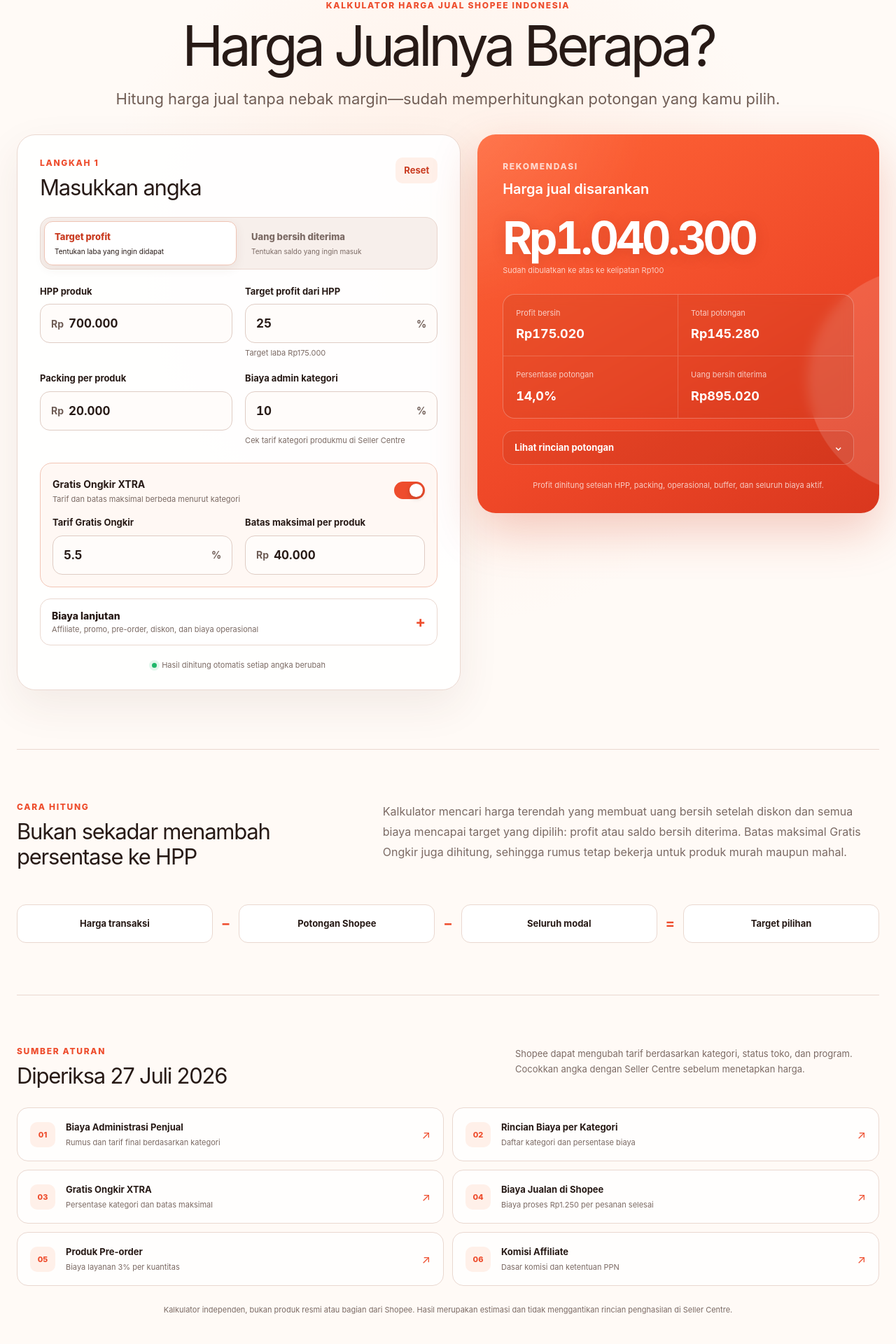
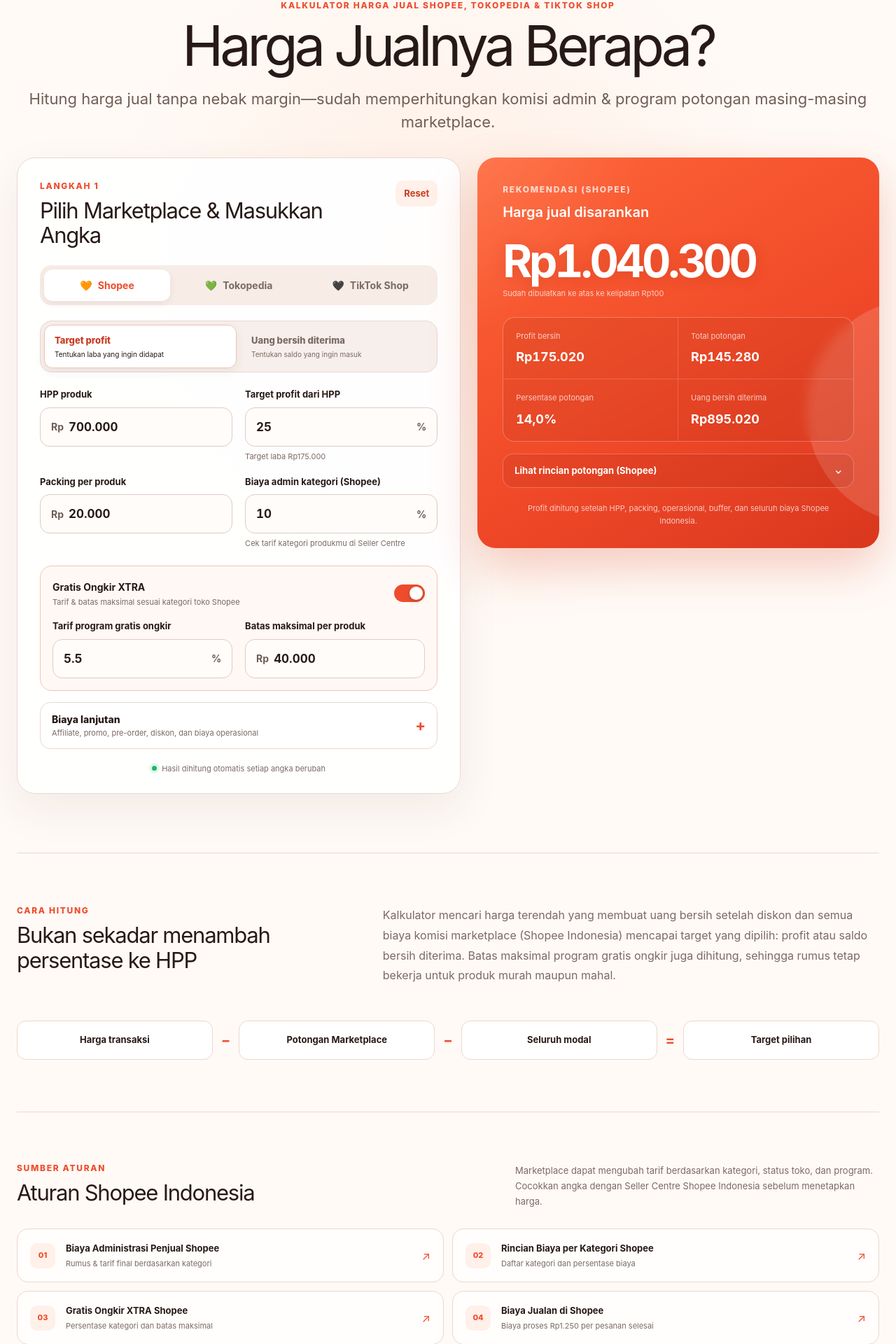
Before and after one commit to haadziqf/alkulator-harga-shopee, a Next.js app: page / in a window 1280 px wide. Shown: the part 140-2060 px from the top of the page at 70% size. Built offline with nearby package versions, Linux system fonts and the light colour scheme.

Commit message:
Add Tokopedia and TikTok Shop support with custom fee rules, presets, and platform selector

```diff
--- a/app/globals.css
+++ b/app/globals.css
@@ -892,3 +892,51 @@
     transition-duration: 0.01ms !important;
   }
 }
+
+.platform-selector {
+  display: grid;
+  grid-template-columns: repeat(3, minmax(0, 1fr));
+  gap: 8px;
+  margin-bottom: 22px;
+  padding: 6px;
+  background: #f7ece6;
+  border-radius: 16px;
+}
+
+.platform-btn {
+  display: flex;
+  align-items: center;
+  justify-content: center;
+  gap: 8px;
+  padding: 12px 10px;
+  border: none;
+  border-radius: 12px;
+  background: transparent;
+  color: var(--muted);
+  font-size: 14px;
+  font-weight: 750;
+  cursor: pointer;
+  transition: all 180ms ease;
+}
+
+.platform-btn:hover {
+  color: var(--ink);
+  background: rgba(255, 255, 255, 0.5);
+}
+
+.platform-btn.active {
+  background: white;
+  box-shadow: 0 4px 12px rgba(0, 0, 0, 0.06);
+}
+
+.platform-btn.shopee.active {
+  color: #ee4d2d;
+}
+
+.platform-btn.tokopedia.active {
+  color: #03ac0e;
+}
+
+.platform-btn.tiktok.active {
+  color: #000000;
+}
--- a/app/page.tsx
+++ b/app/page.tsx
@@ -17,8 +17,123 @@
   format: (value: number) => `Rp${formatNumber(value)}`,
 };
 
+type Platform = "shopee" | "tokopedia" | "tiktok";
+
+interface PlatformConfig {
+  id: Platform;
+  name: string;
+  badge: string;
+  icon: string;
+  adminRateDefault: number;
+  shippingRateDefault: number;
+  shippingCapDefault: number;
+  shippingLabel: string;
+  shippingDesc: string;
+  promoLabel: string;
+  promoRateDefault: number;
+  sources: { title: string; desc: string; url: string }[];
+}
+
+const PLATFORMS: Record<Platform, PlatformConfig> = {
+  shopee: {
+    id: "shopee",
+    name: "Shopee Indonesia",
+    badge: "Shopee",
+    icon: "🧡",
+    adminRateDefault: 10,
+    shippingRateDefault: 5.5,
+    shippingCapDefault: 40000,
+    shippingLabel: "Gratis Ongkir XTRA",
+    shippingDesc: "Tarif & batas maksimal sesuai kategori toko Shopee",
+    promoLabel: "Promo XTRA",
+    promoRateDefault: 4.5,
+    sources: [
+      {
+        title: "Biaya Administrasi Penjual Shopee",
+        desc: "Rumus & tarif final berdasarkan kategori",
+        url: "https://seller.shopee.co.id/edu/article/7187",
+      },
+      {
+        title: "Rincian Biaya per Kategori Shopee",
+        desc: "Daftar kategori dan persentase biaya",
+        url: "https://seller.shopee.co.id/edu/article/15965",
+      },
+      {
+        title: "Gratis Ongkir XTRA Shopee",
+        desc: "Persentase kategori dan batas maksimal",
+        url: "https://seller.shopee.co.id/edu/article/7216",
+      },
+      {
+        title: "Biaya Jualan di Shopee",
+        desc: "Biaya proses Rp1.250 per pesanan selesai",
+        url: "https://seller.shopee.co.id/edu/article/16055",
+      },
+    ],
+  },
+  tokopedia: {
+    id: "tokopedia",
+    name: "Tokopedia",
+    badge: "Tokopedia",
+    icon: "💚",
+    adminRateDefault: 8,
+    shippingRateDefault: 4,
+    shippingCapDefault: 10000,
+    shippingLabel: "Bebas Ongkir Tokopedia",
+    shippingDesc: "Program Bebas Ongkir Tokopedia (Power Shop / Regular)",
+    promoLabel: "Promo Tokopedia",
+    promoRateDefault: 3.5,
+    sources: [
+      {
+        title: "Biaya Layanan Tokopedia 2025/2026",
+        desc: "Skema Power Shop dan Seller Regular",
+        url: "https://seller.tokopedia.com/edu/",
+      },
+      {
+        title: "Ketentuan Program Bebas Ongkir Tokopedia",
+        desc: "Persentase biaya & batas maksimal potongan",
+        url: "https://seller.tokopedia.com/edu/",
+      },
+      {
+        title: "Komisi Platform Tokopedia",
+        desc: "Komisi platform & diskon program GMV Max",
+        url: "https://seller.tokopedia.com/edu/",
+      },
+    ],
+  },
+  tiktok: {
+    id: "tiktok",
+    name: "TikTok Shop by Tokopedia",
+    badge: "TikTok Shop",
+    icon: "🖤",
+    adminRateDefault: 7,
+    shippingRateDefault: 4.5,
+    shippingCapDefault: 40000,
+    shippingLabel: "Gratis Ongkir / Komisi Dinamis",
+    shippingDesc: "Komisi dinamis pendanaan gratis ongkir pembeli",
+    promoLabel: "Promo TikTok Shop",
+    promoRateDefault: 3,
+    sources: [
+      {
+        title: "Panduan Biaya Komisi TikTok Shop",
+        desc: "Komisi platform & komisi dinamis per kategori",
+        url: "https://seller-id.tiktok.com/university/",
+      },
+      {
+        title: "Biaya Pemrosesan TikTok Shop",
+        desc: "Biaya pemrosesan transaksi Rp1.250",
+        url: "https://seller-id.tiktok.com/university/",
+      },
+      {
+        title: "Program Growth Xtra TikTok Shop",
+        desc: "Diskon komisi platform dengan GMV Max",
+        url: "https://seller-id.tiktok.com/university/",
+      },
+    ],
+  },
+};
 
 type Inputs = {
+  platform: Platform;
   targetMode: "profit" | "net";
   targetNetRevenue: number;
   hpp: number;
@@ -43,6 +158,7 @@
 };
 
 const initialInputs: Inputs = {
+  platform: "shopee",
   targetMode: "profit",
   targetNetRevenue: 900000,
   hpp: 700000,
@@ -245,7 +361,10 @@
 export default function Home() {
   const [input, setInput] = useState(initialInputs);
   const [showAdvanced, setShowAdvanced] = useState(false);
+
+  const activePlatform = PLATFORMS[input.platform];
   const result = useMemo(() => solvePrice(input), [input]);
+
   const totalFees =
     result.variableFees +
     result.processOrder +
@@ -254,6 +373,18 @@
 
   const patch = <K extends keyof Inputs>(key: K, value: Inputs[K]) =>
     setInput((current) => ({ ...current, [key]: value }));
+
+  const changePlatform = (newPlatform: Platform) => {
+    const config = PLATFORMS[newPlatform];
+    setInput((prev) => ({
+      ...prev,
+      platform: newPlatform,
+      adminRate: config.adminRateDefault,
+      shippingRate: config.shippingRateDefault,
+      shippingCap: config.shippingCapDefault,
+      promoRate: config.promoRateDefault,
+    }));
+  };
 
   return (
     <main>
@@ -270,14 +401,14 @@
           <a href="#sumber">Sumber aturan</a>
         </div>
         <a className="checked-date" href="#sumber">
-          <span aria-hidden="true">▣</span> Aturan diperiksa 27 Jul 2026
+          <span aria-hidden="true">▣</span> Aturan diperiksa 2026
         </a>
       </nav>
 
       <section className="hero shell" id="kalkulator">
-        <p className="eyebrow">Kalkulator harga jual Shopee Indonesia</p>
+        <p className="eyebrow">Kalkulator harga jual Shopee, Tokopedia & TikTok Shop</p>
         <h1>Harga Jualnya Berapa?</h1>
-        <p>Hitung harga jual tanpa nebak margin—sudah memperhitungkan potongan yang kamu pilih.</p>
+        <p>Hitung harga jual tanpa nebak margin—sudah memperhitungkan komisi admin & program potongan masing-masing marketplace.</p>
       </section>
 
       <section className="calculator shell">
@@ -285,15 +416,34 @@
           <div className="card-heading">
             <div>
               <p className="step">Langkah 1</p>
-              <h2>Masukkan angka</h2>
+              <h2>Pilih Marketplace & Masukkan Angka</h2>
             </div>
             <button className="reset" onClick={() => setInput(initialInputs)}>
               Reset
             </button>
           </div>
 
+          {/* Marketplace Platform Selector */}
+          <div className="platform-selector" aria-label="Pilih Marketplace">
+            {(Object.keys(PLATFORMS) as Platform[]).map((platKey) => {
+              const p = PLATFORMS[platKey];
+              return (
+                <button
+                  key={platKey}
+                  type="button"
+                  className={`platform-btn ${platKey} ${input.platform === platKey ? "active" : ""}`}
+                  onClick={() => changePlatform(platKey)}
+                >
+                  <span>{p.icon}</span>
+                  <span>{p.badge}</span>
+                </button>
+              );
+            })}
+          </div>
+
           <div className="target-mode" aria-label="Pilih target perhitungan">
             <button
+              type="button"
               className={input.targetMode === "profit" ? "active" : ""}
               onClick={() => patch("targetMode", "profit")}
               aria-pressed={input.targetMode === "profit"}
@@ -302,6 +452,7 @@
               <small>Tentukan laba yang ingin didapat</small>
             </button>
             <button
+              type="button"
               className={input.targetMode === "net" ? "active" : ""}
               onClick={() => patch("targetMode", "net")}
               aria-pressed={input.targetMode === "net"}
@@ -329,7 +480,7 @@
                 label="Uang bersih ingin diterima"
                 value={input.targetNetRevenue}
                 onChange={(value) => patch("targetNetRevenue", value)}
-                hint="Saldo setelah diskon dan biaya Shopee, sebelum dikurangi modal"
+                hint="Saldo setelah diskon dan biaya komisi, sebelum dikurangi modal"
               />
             )}
             <MoneyInput
@@ -338,7 +489,7 @@
               onChange={(value) => patch("packing", value)}
             />
             <PercentInput
-              label="Biaya admin kategori"
+              label={`Biaya admin kategori (${activePlatform.badge})`}
               value={input.adminRate}
               onChange={(value) => patch("adminRate", value)}
               hint="Cek tarif kategori produkmu di Seller Centre"
@@ -349,13 +500,13 @@
             <Toggle
               checked={input.shippingOn}
               onChange={(value) => patch("shippingOn", value)}
-              label="Gratis Ongkir XTRA"
-              description="Tarif dan batas maksimal berbeda menurut kategori"
+              label={activePlatform.shippingLabel}
+              description={activePlatform.shippingDesc}
             />
             {input.shippingOn && (
               <div className="program-fields">
                 <PercentInput
-                  label="Tarif Gratis Ongkir"
+                  label="Tarif program gratis ongkir"
                   value={input.shippingRate}
                   onChange={(value) => patch("shippingRate", value)}
                 />
@@ -369,6 +520,7 @@
           </div>
 
           <button
+            type="button"
             className="advanced-button"
             onClick={() => setShowAdvanced((value) => !value)}
             aria-expanded={showAdvanced}
@@ -385,7 +537,7 @@
                   label="Diskon/voucher seller"
                   value={input.sellerDiscount}
                   onChange={(value) => patch("sellerDiscount", value)}
-                  hint="Tidak termasuk voucher yang ditanggung Shopee"
+                  hint="Tidak termasuk voucher yang ditanggung marketplace"
                 />
                 <MoneyInput
                   label="Operasional per produk"
@@ -424,11 +576,11 @@
                 <Toggle
                   checked={input.promoOn}
                   onChange={(value) => patch("promoOn", value)}
-                  label="Promo XTRA"
+                  label={activePlatform.promoLabel}
                 />
                 {input.promoOn && (
                   <PercentInput
-                    label="Tarif Promo XTRA"
+                    label={`Tarif ${activePlatform.promoLabel}`}
                     value={input.promoRate}
                     onChange={(value) => patch("promoRate", value)}
                   />
@@ -462,8 +614,8 @@
                 <Toggle
                   checked={input.mallPayment}
                   onChange={(value) => patch("mallPayment", value)}
-                  label="Biaya pembayaran Shopee Mall"
-                  description="Tambahan 1,8%; aktifkan hanya untuk toko Mall"
+                  label="Biaya Toko Official / Mall"
+                  description="Tambahan biaya transaksi toko Mall/Official"
                 />
               </div>
             </div>
@@ -473,7 +625,7 @@
         </div>
 
         <aside className="result-card" aria-live="polite">
-          <p className="step light">Rekomendasi</p>
+          <p className="step light">Rekomendasi ({activePlatform.badge})</p>
           <h2>Harga jual disarankan</h2>
           <strong className="big-price">{rupiah.format(result.price)}</strong>
           <p className="rounding">Sudah dibulatkan ke atas ke kelipatan Rp100</p>
@@ -498,22 +650,22 @@
           </div>
 
           <details className="breakdown">
-            <summary>Lihat rincian potongan <span>⌄</span></summary>
+            <summary>Lihat rincian potongan ({activePlatform.badge}) <span>⌄</span></summary>
             <div>
               {result.sellerDiscountNominal > 0 && <p><span>Diskon seller</span><b>{rupiah.format(result.sellerDiscountNominal)}</b></p>}
-              <p><span>Biaya admin</span><b>{rupiah.format(result.admin)}</b></p>
-              {result.shipping > 0 && <p><span>Gratis Ongkir XTRA</span><b>{rupiah.format(result.shipping)}</b></p>}
-              {result.promo > 0 && <p><span>Promo XTRA</span><b>{rupiah.format(result.promo)}</b></p>}
+              <p><span>Biaya admin ({activePlatform.badge})</span><b>{rupiah.format(result.admin)}</b></p>
+              {result.shipping > 0 && <p><span>{activePlatform.shippingLabel}</span><b>{rupiah.format(result.shipping)}</b></p>}
+              {result.promo > 0 && <p><span>{activePlatform.promoLabel}</span><b>{rupiah.format(result.promo)}</b></p>}
               {result.affiliate > 0 && <p><span>Affiliate + PPN</span><b>{rupiah.format(result.affiliate)}</b></p>}
               {result.preorder > 0 && <p><span>Pre-order</span><b>{rupiah.format(result.preorder)}</b></p>}
-              {result.mallPayment > 0 && <p><span>Pembayaran Mall</span><b>{rupiah.format(result.mallPayment)}</b></p>}
+              {result.mallPayment > 0 && <p><span>Fitur Mall/Official</span><b>{rupiah.format(result.mallPayment)}</b></p>}
               <p><span>Proses pesanan per produk</span><b>{rupiah.format(result.processOrder)}</b></p>
             </div>
           </details>
           <p className="result-footnote">
             {input.targetMode === "profit"
-              ? "Profit dihitung setelah HPP, packing, operasional, buffer, dan seluruh biaya aktif."
-              : `Harga dihitung agar uang bersih minimal ${rupiah.format(input.targetNetRevenue)} setelah seluruh potongan aktif.`}
+              ? `Profit dihitung setelah HPP, packing, operasional, buffer, dan seluruh biaya ${activePlatform.name}.`
+              : `Harga dihitung agar uang bersih minimal ${rupiah.format(input.targetNetRevenue)} setelah seluruh potongan ${activePlatform.name}.`}
           </p>
         </aside>
       </section>
@@ -525,14 +677,14 @@
         </div>
         <p>
           Kalkulator mencari harga terendah yang membuat uang bersih setelah
-          diskon dan semua biaya mencapai target yang dipilih: profit atau saldo
-          bersih diterima. Batas maksimal Gratis Ongkir juga dihitung, sehingga
+          diskon dan semua biaya komisi marketplace ({activePlatform.name}) mencapai target yang dipilih: profit atau saldo
+          bersih diterima. Batas maksimal program gratis ongkir juga dihitung, sehingga
           rumus tetap bekerja untuk produk murah maupun mahal.
         </p>
         <div className="formula">
           <span>Harga transaksi</span>
           <b>−</b>
-          <span>Potongan Shopee</span>
+          <span>Potongan Marketplace</span>
           <b>−</b>
           <span>Seluruh modal</span>
           <b>=</b>
@@ -544,36 +696,28 @@
         <div className="sources-heading">
           <div>
             <p className="step">Sumber aturan</p>
-            <h2>Diperiksa 27 Juli 2026</h2>
+            <h2>Aturan {activePlatform.name}</h2>
           </div>
           <p>
-            Shopee dapat mengubah tarif berdasarkan kategori, status toko, dan
-            program. Cocokkan angka dengan Seller Centre sebelum menetapkan harga.
+            Marketplace dapat mengubah tarif berdasarkan kategori, status toko, dan
+            program. Cocokkan angka dengan Seller Centre {activePlatform.name} sebelum menetapkan harga.
           </p>
         </div>
         <div className="source-grid">
-          <a href="https://seller.shopee.co.id/edu/article/7187" target="_blank" rel="noreferrer">
-            <span>01</span><div><b>Biaya Administrasi Penjual</b><small>Rumus dan tarif final berdasarkan kategori</small></div><i>↗</i>
-          </a>
-          <a href="https://seller.shopee.co.id/edu/article/15965" target="_blank" rel="noreferrer">
-            <span>02</span><div><b>Rincian Biaya per Kategori</b><small>Daftar kategori dan persentase biaya</small></div><i>↗</i>
-          </a>
-          <a href="https://seller.shopee.co.id/edu/article/7216" target="_blank" rel="noreferrer">
-            <span>03</span><div><b>Gratis Ongkir XTRA</b><small>Persentase kategori dan batas maksimal</small></div><i>↗</i>
-          </a>
-          <a href="https://seller.shopee.co.id/edu/article/16055" target="_blank" rel="noreferrer">
-            <span>04</span><div><b>Biaya Jualan di Shopee</b><small>Biaya proses Rp1.250 per pesanan selesai</small></div><i>↗</i>
-          </a>
-          <a href="https://seller.shopee.co.id/edu/article/26517" target="_blank" rel="noreferrer">
-            <span>05</span><div><b>Produk Pre-order</b><small>Biaya layanan 3% per kuantitas</small></div><i>↗</i>
-          </a>
-          <a href="https://help.shopee.co.id/portal/4/article/73983-SYARAT-DAN-KETENTUAN-PROGRAM-AFFILIATE-MARKETING-SOLUTION-%E2%80%93-PENJUAL-YANG-BERPARTISIPASI" target="_blank" rel="noreferrer">
-            <span>06</span><div><b>Komisi Affiliate</b><small>Dasar komisi dan ketentuan PPN</small></div><i>↗</i>
-          </a>
+          {activePlatform.sources.map((src, idx) => (
+            <a key={idx} href={src.url} target="_blank" rel="noreferrer">
+              <span>{String(idx + 1).padStart(2, "0")}</span>
+              <div>
+                <b>{src.title}</b>
+                <small>{src.desc}</small>
+              </div>
+              <i>↗</i>
+            </a>
+          ))}
         </div>
         <p className="disclaimer">
-          Kalkulator independen, bukan produk resmi atau bagian dari Shopee.
-          Hasil merupakan estimasi dan tidak menggantikan rincian penghasilan di Seller Centre.
+          Kalkulator independen, bukan produk resmi Shopee, Tokopedia, atau TikTok Shop.
+          Hasil merupakan estimasi dan tidak menggantikan rincian penghasilan di Seller Centre masing-masing.
         </p>
       </section>
 
```
